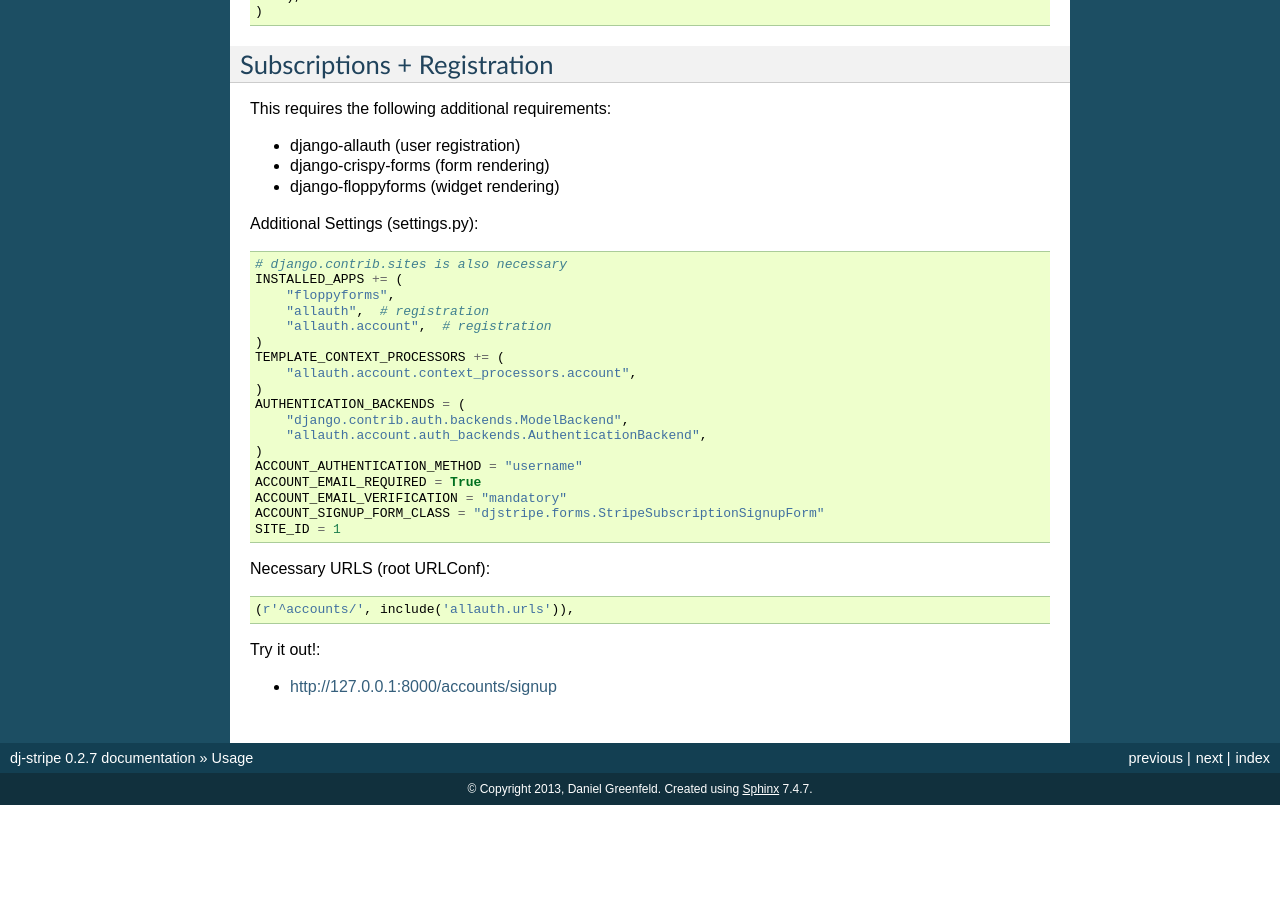
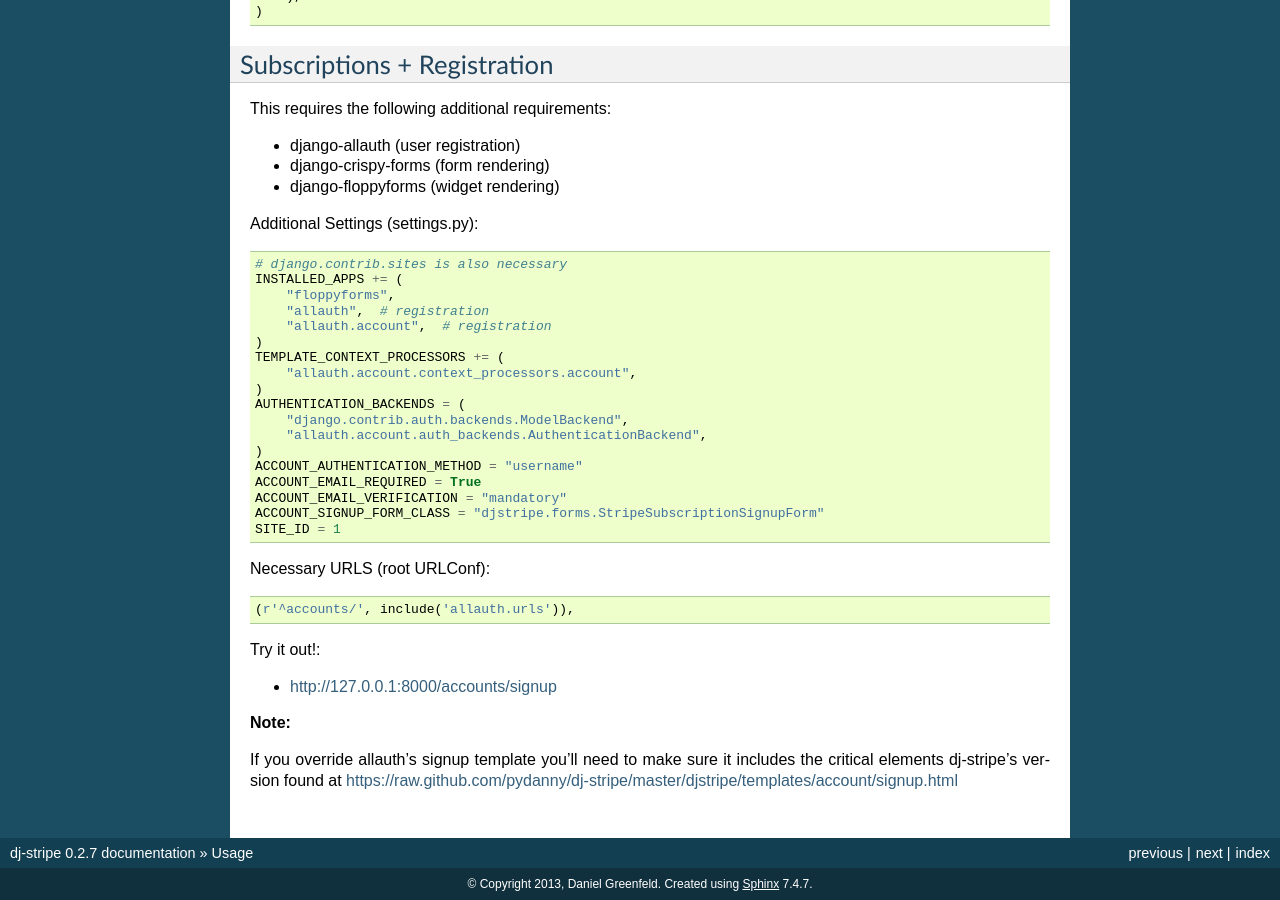
Before and after one commit to dj-stripe/dj-stripe, a Sphinx documentation site: the page built from docs/usage.rst, in a window 1280 px wide and 900 px high, scrolled down 3143 px. Built offline with Sphinx 7.4.7, drawn with Linux system fonts in a browser that asks for light colours; before the commit the page ends 3948 px from its top, so only the background shows below that.

Commit message:
Point to correct template layout.

```diff
--- a/docs/usage.rst
+++ b/docs/usage.rst
@@ -218,6 +218,12 @@
 
     (r'^accounts/', include('allauth.urls')),
 
+
 Try it out!:
 
 * http://127.0.0.1:8000/accounts/signup
+
+**Note:**
+
+If you override allauth's signup template you'll need to make sure it includes
+the critical elements dj-stripe's version found at https://raw.github.com/pydanny/dj-stripe/master/djstripe/templates/account/signup.html
```
